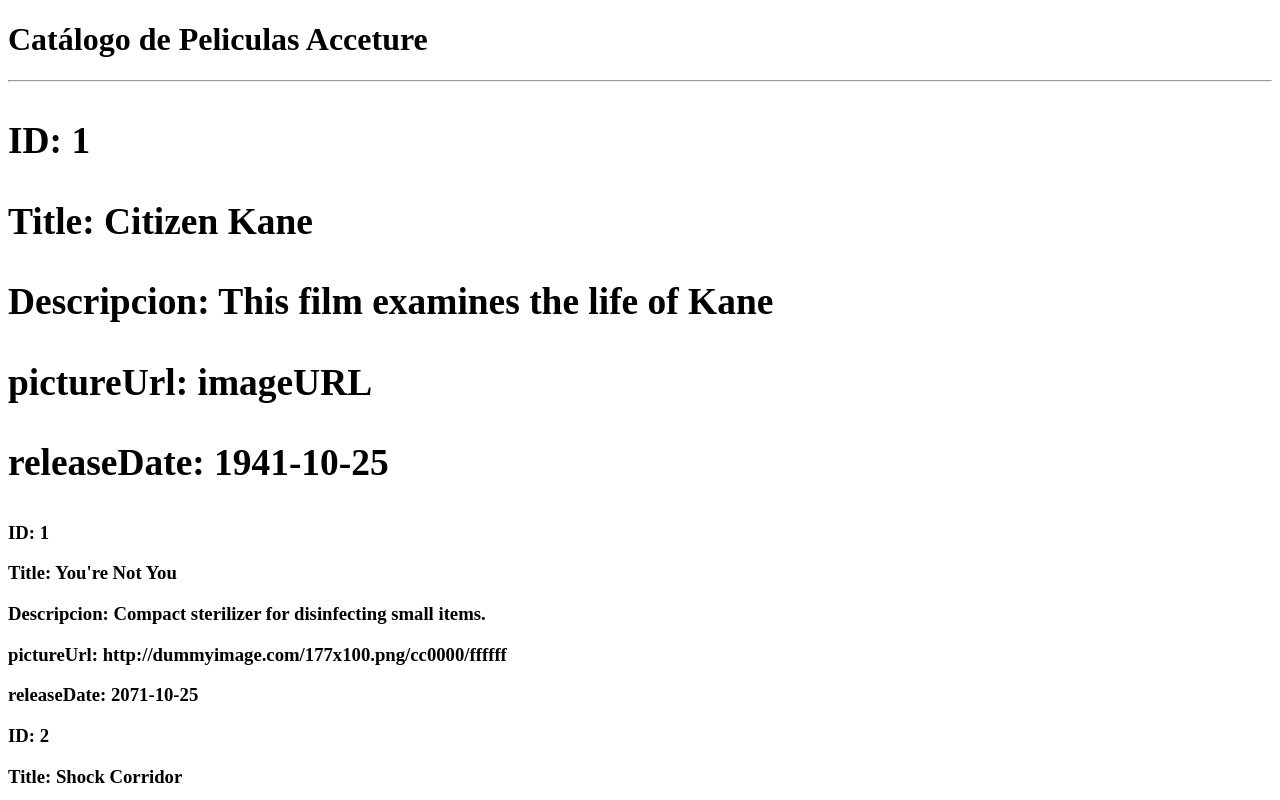
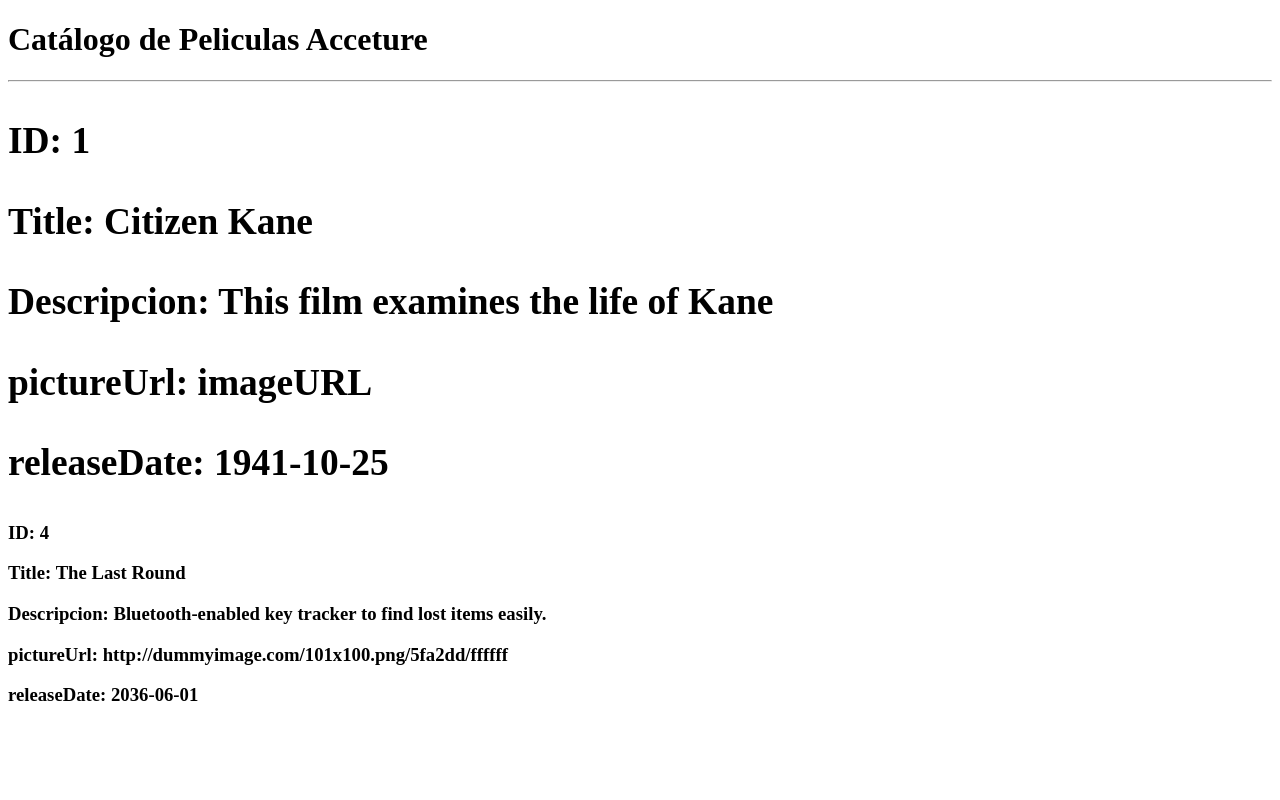
Before and after one commit to nadiacoboz/upskilling-react, a React (Vite) app: page / in a window 1280 px wide. Shown: the top 800 px of the page. Built offline with nearby package versions, Linux system fonts and the light colour scheme.

Commit message:
Conditional rendering

```diff
--- a/src/App.tsx
+++ b/src/App.tsx
@@ -11,8 +11,13 @@
 
       {/* {JSON.stringify(movieList)} */}
 
+      {/* {movieList
+        .filter((movie) => movie.releaseDate.getFullYear() >= 2024)
+        .map((movie) => (<PrintMovie key={movie.id} movie={movie} />)
+      )} */}
+
       {movieList.map((movie) =>
-        <PrintMovie key={movie.id} movie={movie} />
+        movie.description.includes("to") ? (<PrintMovie key={movie.id} movie={movie} />) : null
       )}
     </>
   )
```
